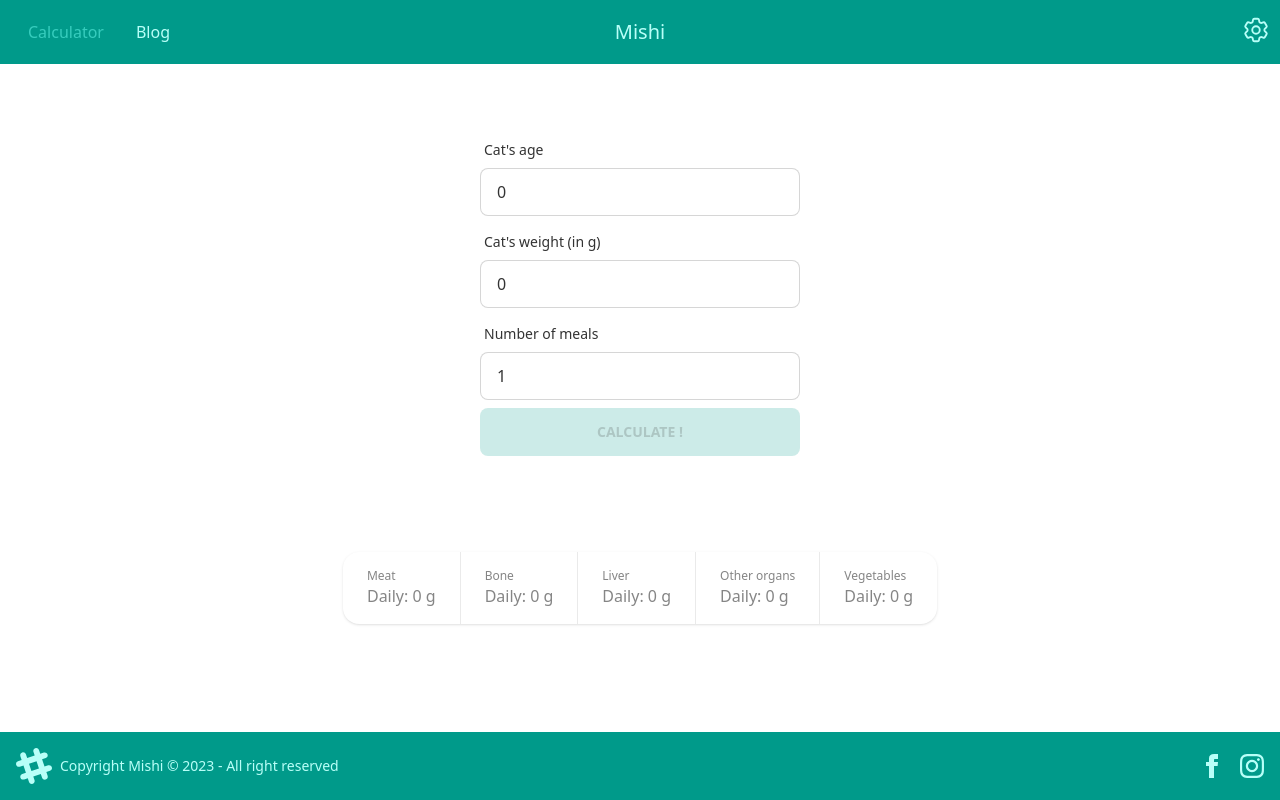
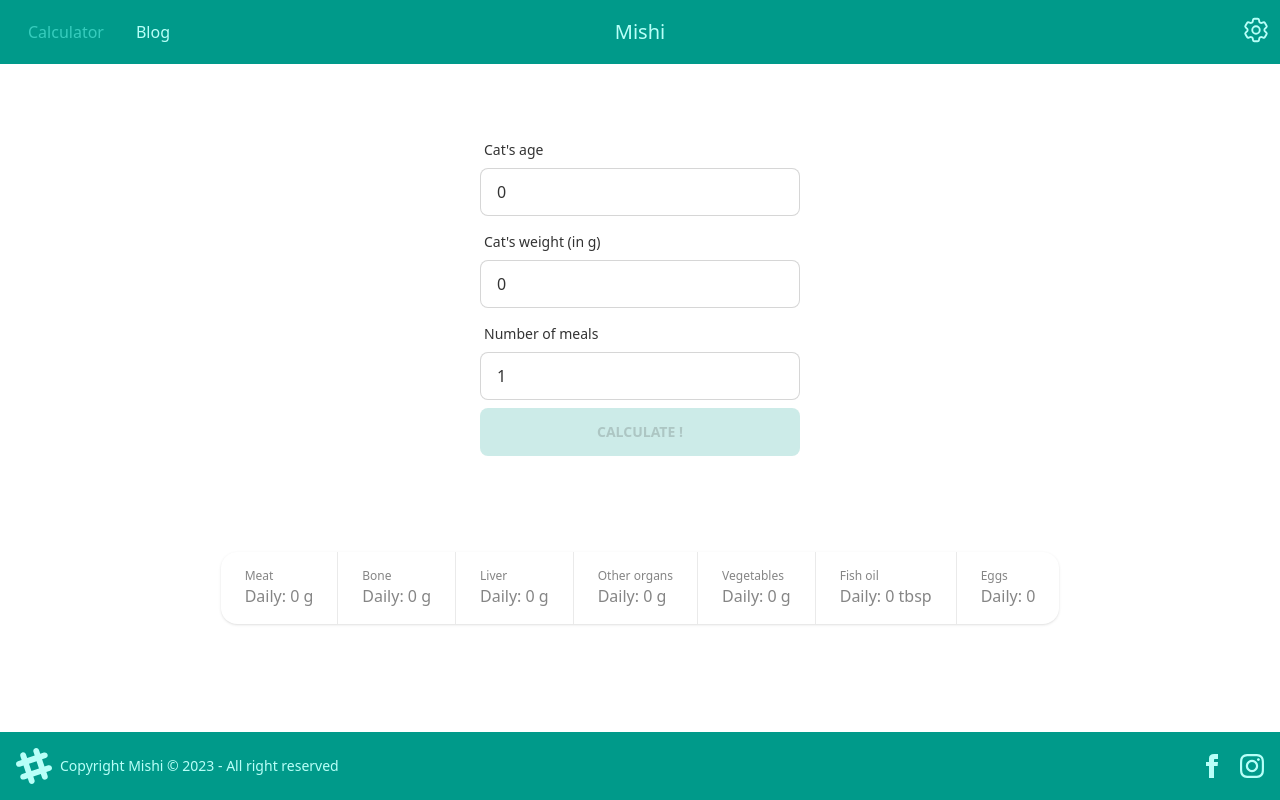
Before and after one commit to MishiBarf/Mishi, a SvelteKit app: page / in a window 1280 px wide. Built offline with nearby package versions, Linux system fonts and the light colour scheme.

Commit message:
Added back fish oil and eggs

```diff
--- a/src/components/Calculator.svelte
+++ b/src/components/Calculator.svelte
@@ -2,7 +2,7 @@
 	import IntakeDisplay from '../components/IntakeDisplay.svelte';
 	import WeightInput from '../components/WeightInput.svelte';
 	import { calculateCatIntakes } from '../core/calculator';
-	import type { DailyIntakes, Sex } from '../core/types';
+	import type { DailyIntakes } from '../core/types';
 	import { measurements } from '../core/stores';
 
 	let disableButton: boolean;
@@ -12,7 +12,7 @@
 	let mealCount = 1;
 
 	$: {
-		disableButton = weight <= 1 || age < 0 || !['male', 'female'].includes(sex.toLocaleLowerCase());
+		disableButton = weight <= 1 || age < 0;
 	}
 
 	let result: DailyIntakes = {
@@ -20,7 +20,9 @@
 		vegetables: 0,
 		otherOrgans: 0,
 		liver: 0,
-		bone: 0
+		bone: 0,
+		fishOil: 0,
+		eggCount: 0
 	};
 
 	function doCalculations() {
@@ -98,6 +100,18 @@
 				multiplicator={mealCount}
 				measurements={$measurements}
 			/>
+			<IntakeDisplay
+				title="Fish oil"
+				intake={result.fishOil}
+				multiplicator={mealCount}
+				measurements="ts"
+			/>
+			<IntakeDisplay
+				title="Eggs"
+				intake={result.eggCount}
+				multiplicator={mealCount}
+				measurements="egg"
+			/>
 		</div>
 	</div>
 	<!--{/if}-->
--- a/src/components/IntakeDisplay.svelte
+++ b/src/components/IntakeDisplay.svelte
@@ -5,6 +5,7 @@
 	export let intake: Grams = 0;
 	export let title: string;
 	export let multiplicator = 1;
+
 	export let measurements: Measurements = 'metric';
 </script>
 
--- a/src/core/calculator.ts
+++ b/src/core/calculator.ts
@@ -5,13 +5,15 @@
 };
 
 export function calculateCatIntakes({ age, weight }: CalculatorInput): DailyIntakes {
-	const totalIntake = age < 1 ? weight * 0.06 :  weight * 0.03;
+	const totalIntake = age < 1 ? weight * 0.06 : weight * 0.03;
 
 	return {
 		meat: smartWeight(totalIntake * 0.64),
 		bone: smartWeight(totalIntake * 0.2),
 		liver: smartWeight(totalIntake * 0.03),
 		otherOrgans: smartWeight(totalIntake * 0.03),
-		vegetables: smartWeight(totalIntake * 0.1)
+		vegetables: smartWeight(totalIntake * 0.1),
+		eggCount: 1 / 7,
+		fishOil: 1
 	};
 }
--- a/src/core/convertor.ts
+++ b/src/core/convertor.ts
@@ -9,19 +9,26 @@
 export const WEIGHT_FORMATTER = new Intl.NumberFormat('fr-FR', { maximumFractionDigits: 2 });
 
 export function formatGrams(grams: number, measure: Measurements) {
-	if (measure === 'metric') {
+	switch (measure) {
+		case 'metric': {
 			if (grams >= 1000) {
 				return `${grams / 1000} kg`;
 			}
 			return `${WEIGHT_FORMATTER.format(grams)} g`;
 		}
-
+		case 'egg':
+			return WEIGHT_FORMATTER.format(grams);
+		case 'ts':
+			return grams == 1 ? '1 tbsp' : `${grams} tbsp`;
+		default: {
 			const oz = gramsToOunces(grams);
 
 			if (oz >= OZ_TO_LB_RATIO) {
 				return `${WEIGHT_FORMATTER.format(ouncesToPounds(oz))} lb`;
 			}
 			return `${WEIGHT_FORMATTER.format(oz)} oz`;
+		}
+	}
 }
 
 export function gramsToOunces(grams: number) {
--- a/src/core/types.ts
+++ b/src/core/types.ts
@@ -4,7 +4,8 @@
 }
 
 export type Grams = number;
-export type Measurements = 'metric' | 'imperial';
+export type TableSpoon = number;
+export type Measurements = 'metric' | 'imperial' | 'ts' | 'egg';
 
 export interface DailyIntakes {
 	meat: Grams;
@@ -12,4 +13,6 @@
 	liver: Grams;
 	otherOrgans: Grams;
 	vegetables: Grams;
+	fishOil: TableSpoon;
+	eggCount: number;
 }
```
Lines whose indentation alone changed are shown as unchanged.
